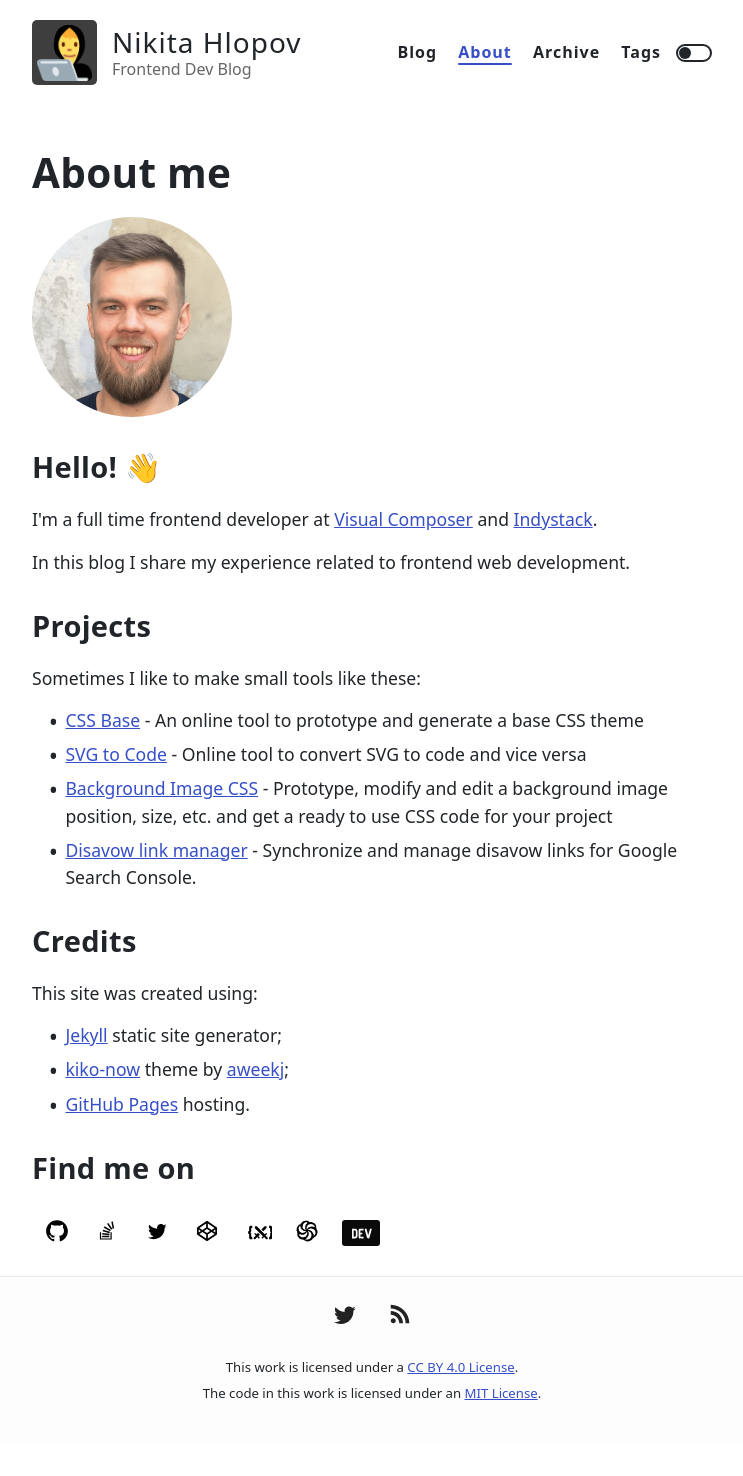
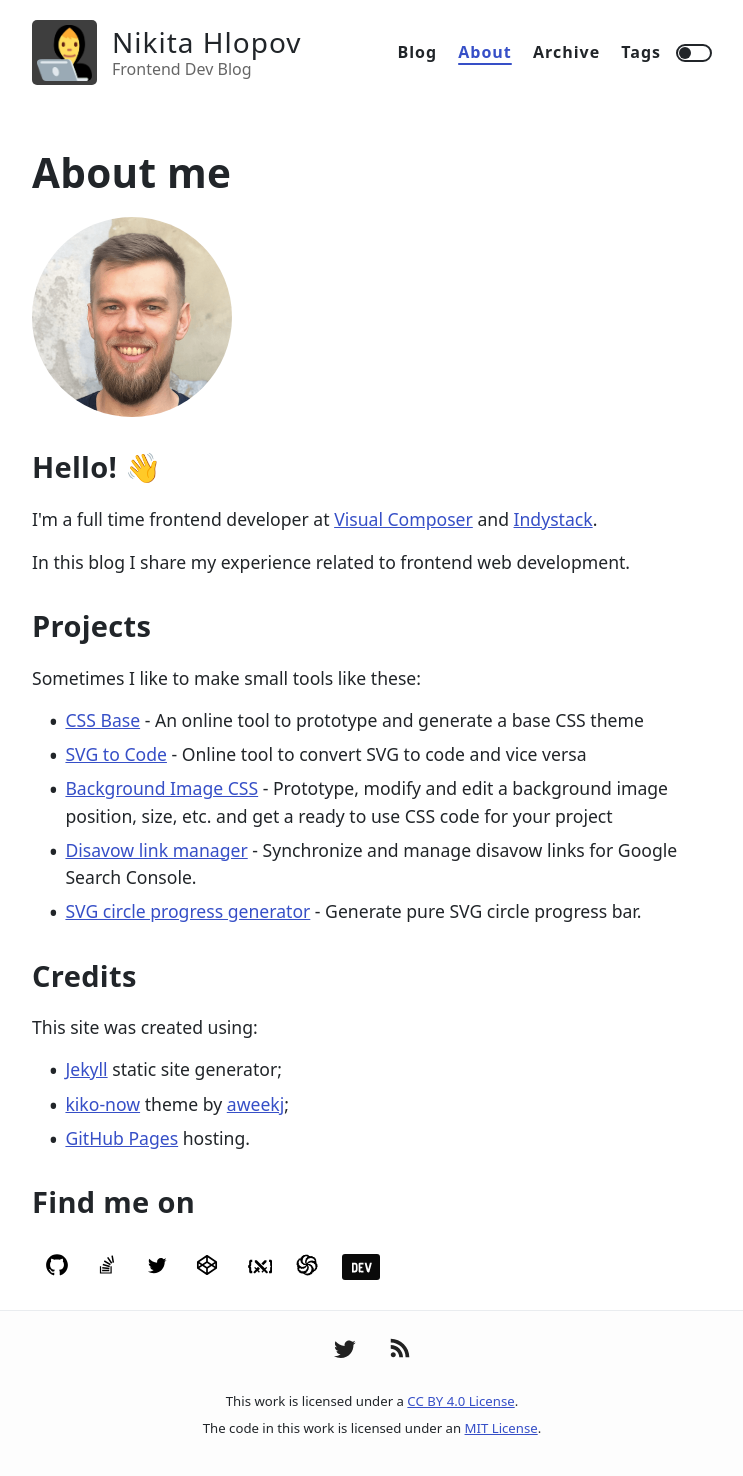
Before and after one commit to nikitahl/dev-blog, a Jekyll site: the page built from about.md, in a window 1280 px wide. Shown: the whole page, without its empty margins (268-1011 px from the left). Built offline with Jekyll 4.4.1, drawn with Linux system fonts in a browser that asks for light colours; before the commit the page ends 1442 px from its top, so only the background shows below that.

Commit message:
Update about

```diff
--- a/about.md
+++ b/about.md
@@ -53,6 +53,7 @@
 	<li><a href="https://nikitahl.github.io/svg-2-code/">SVG to Code</a> - Online tool to convert SVG to code and vice versa</li>
 	<li><a href="https://nikitahl.github.io/bg-image/">Background Image CSS</a> - Prototype, modify and edit a background image position, size, etc. and get a ready to use CSS code for your project</li>
 	<li><a href="https://nikitahl.github.io/disavow-link-manager/">Disavow link manager</a> - Synchronize and manage disavow links for Google Search Console.</li>
+	<li><a href="https://nikitahl.github.io/svg-circle-progress-generator/">SVG circle progress generator</a> - Generate pure SVG circle progress bar.</li>
 </ul>
 <h2>Credits</h2>
 <p>This site was created using:</p>
```
